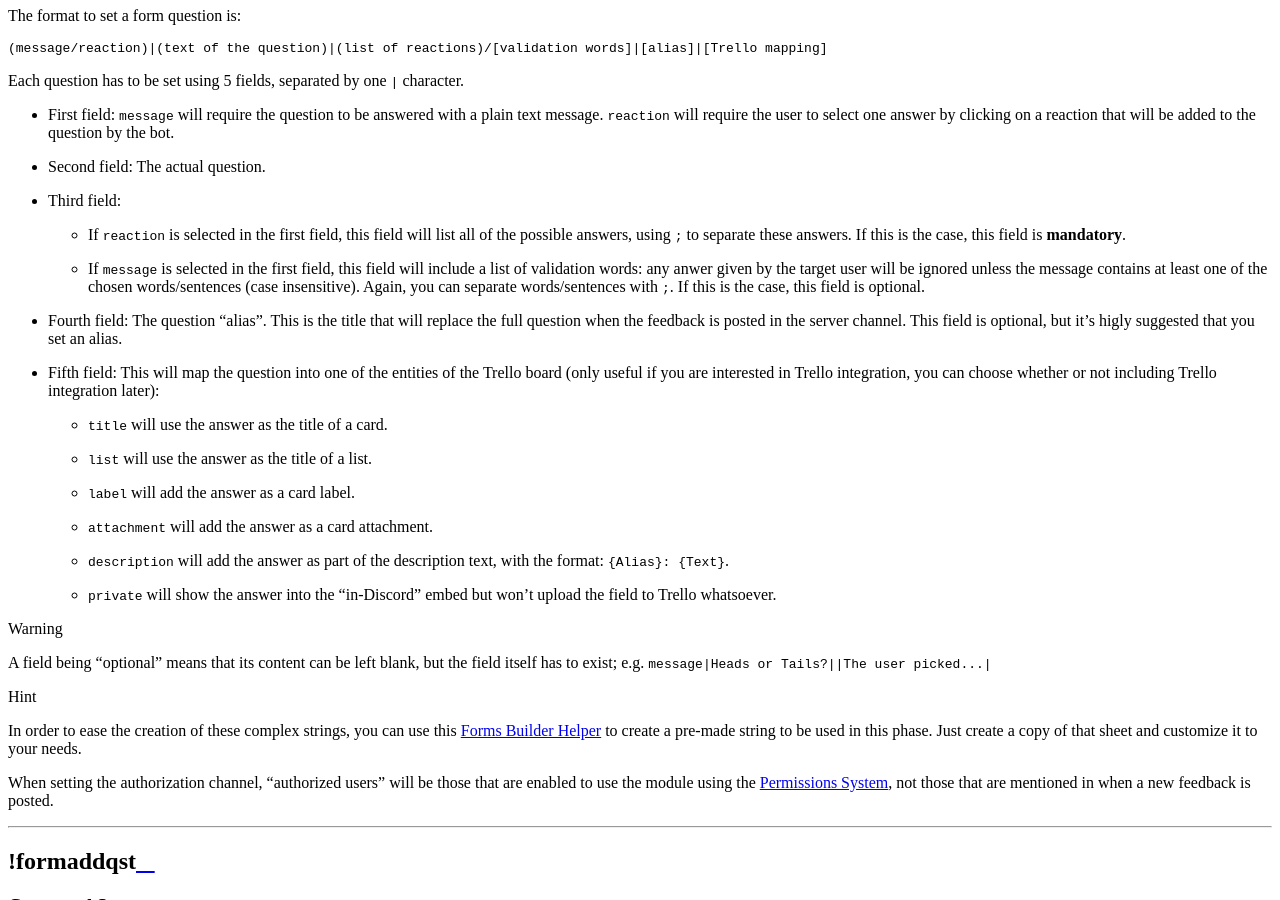
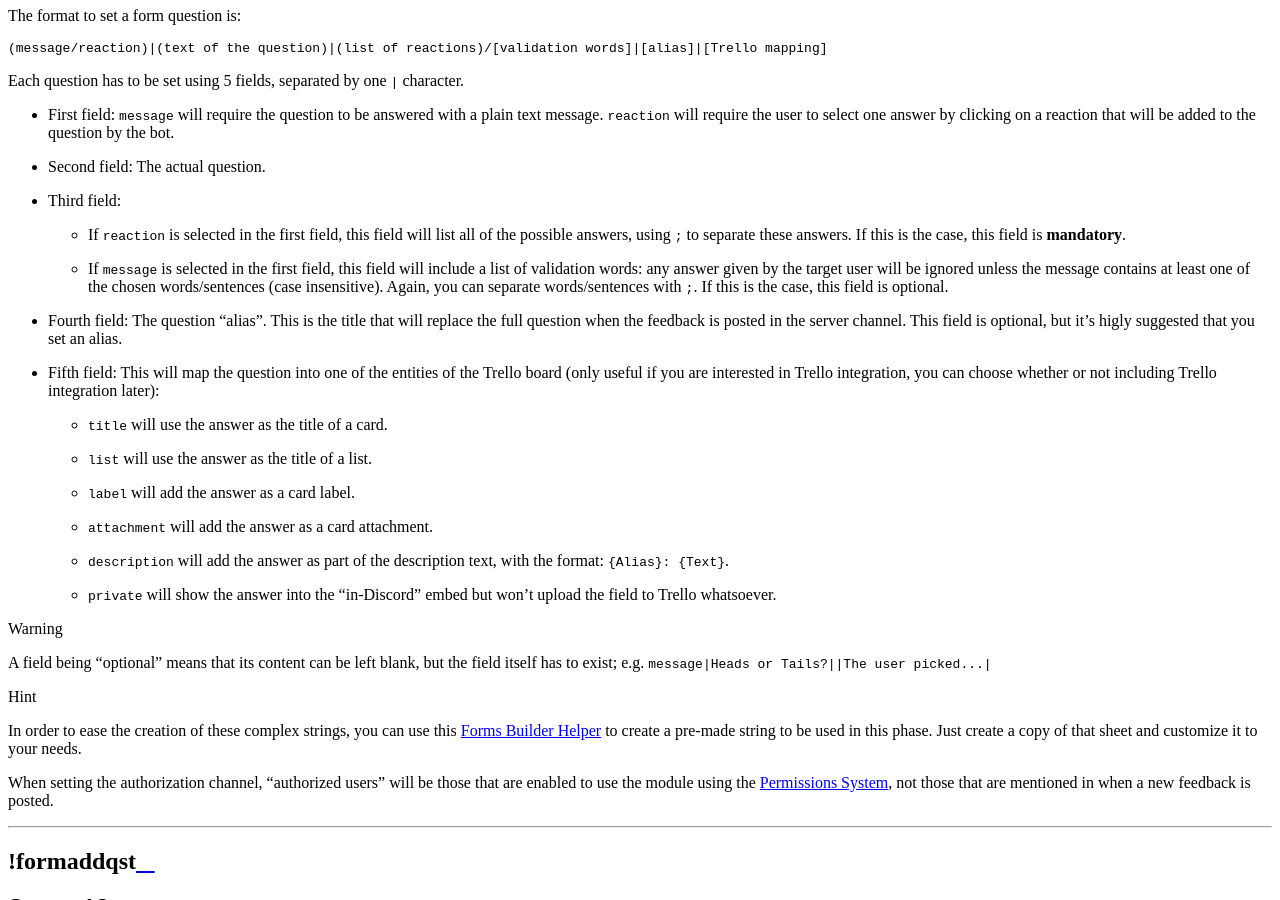
Before and after one commit to cycloptux/GiselleBot-Documentation, a Sphinx documentation site: the page built from docs/source/modules/forms.rst, in a window 1280 px wide and 900 px high, scrolled down 3421 px. Built offline with Sphinx 7.4.7 and the Read the Docs theme 2.0.0, drawn with Linux system fonts in a browser that asks for light colours.

Commit message:
Fixed a typo.

```diff
--- a/docs/source/modules/forms.rst
+++ b/docs/source/modules/forms.rst
@@ -96,7 +96,7 @@ Each question has to be set using 5 fields, separated by one ``|`` character.
 * Third field:
 
   * If ``reaction`` is selected in the first field, this field will list all of the possible answers, using ``;`` to separate these answers. If this is the case, this field is **mandatory**.
-  * If ``message`` is selected in the first field, this field will include a list of validation words: any anwer given by the target user will be ignored unless the message contains at least one of the chosen words/sentences (case insensitive). Again, you can separate words/sentences with ``;``. If this is the case, this field is optional.
+  * If ``message`` is selected in the first field, this field will include a list of validation words: any answer given by the target user will be ignored unless the message contains at least one of the chosen words/sentences (case insensitive). Again, you can separate words/sentences with ``;``. If this is the case, this field is optional.
 
 .. note:
     Due to Discord limitations, there can only be a maximum of 20 answers in a reaction question. Answers from the 21st onward will be ignored.
```
